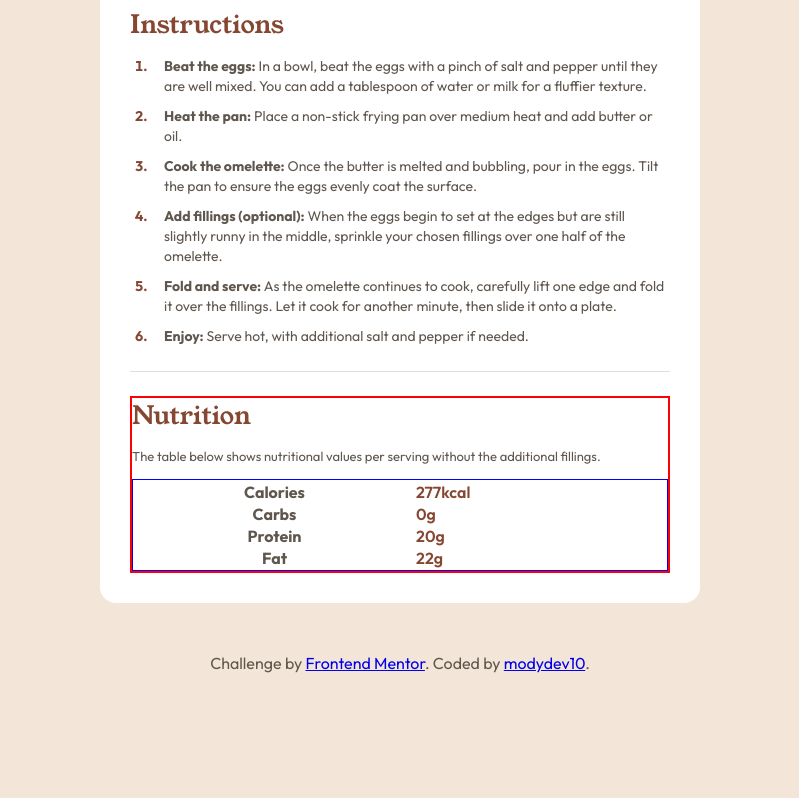
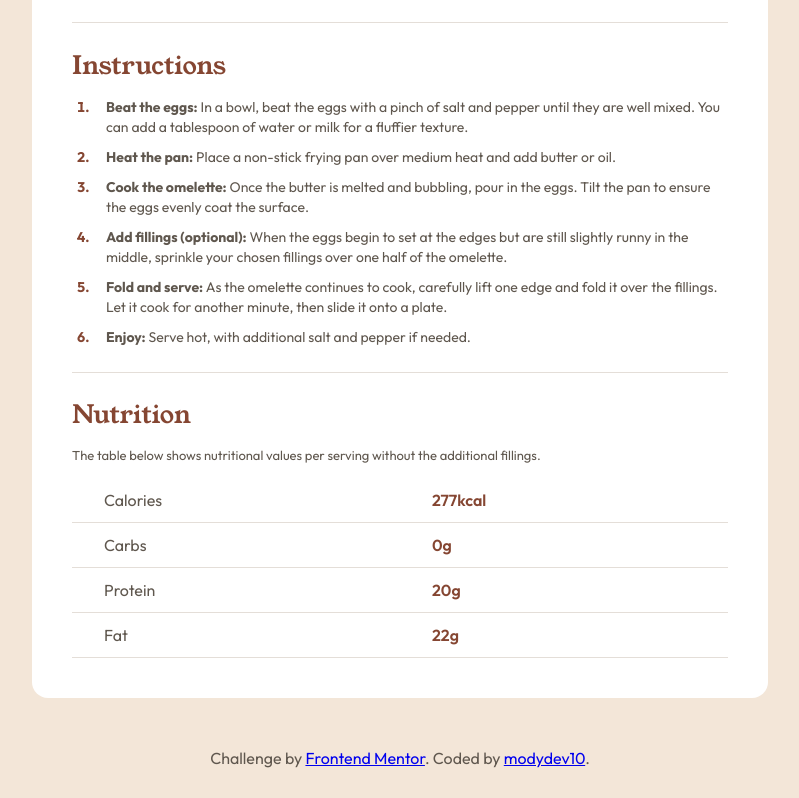
Before and after one commit to modydev10/recipe-page, a plain HTML site: page index.html in a window 1280 px wide. Shown: the part 868-1666 px from the top of the page, without its empty margins (240-1039 px from the left). Before the commit the page ends 1571 px from the top, so only its background shows below. Drawn offline with Linux system fonts and the light colour scheme.

Commit message:
brief changes

```diff
--- a/index.html
+++ b/index.html
@@ -6,17 +6,12 @@
   <meta name="viewport" content="width=device-width, initial-scale=1.0">
   <!-- displays site properly based on user's device -->
 
-  <link rel="icon" type="image/png" sizes="32x32" href="./assets/images/favicon-32x32.png">
-
   <title>Frontend Mentor | Recipe page</title>
 
-  <!-- <link rel="preconnect" href="https://fonts.googleapis.com">
-  <link rel="preconnect" href="https://fonts.gstatic.com" crossorigin>
-  <link href="https://fonts.googleapis.com/css2?family=Young Serif:wght@400&display=swap" rel="stylesheet">
-  <link href="https://fonts.googleapis.com/css2?family=Outfit:wght@400;600;700&display=swap" rel="stylesheet"> -->
 
+  <link rel="icon" type="image/png" sizes="32x32" href="./assets/images/favicon-32x32.png">
+  <link rel="stylesheet" href="style.css">
 
-  <link rel="stylesheet" href="style.css">
 </head>
 
 <body>
--- a/style.css
+++ b/style.css
@@ -59,13 +59,12 @@ ul li::marker {
 
 #main-card {
     background: var(--White);
-    width: 600px;
-    max-width: 90%;
-    padding: 30px;
+    max-width: 46rem;
+    padding: 2.5rem;
+    gap: 25px;
     border-radius: 16px;
     display: flex;
     flex-direction: column;
-    gap: 25px;
 }
 
 
@@ -86,6 +85,10 @@ section.title span.title {
     color: #000;
     font-family: 'Young Serif';
     font-size: 25px;
+}
+
+#recipe-description {
+    font-size: 13px;
 }
 
 
@@ -167,7 +170,6 @@ section.instructions ol li::marker {
 
 /* the fourth section: nutrition */
 section.nutrition {
-    border: 2px solid red;
     display: flex;
     flex-direction: column;
     justify-content: center;
@@ -179,13 +181,17 @@ section.nutrition {
 }
 
 table {
-    border: 1px solid blue;
+    border-collapse: collapse;
 }
 
-tbody {
-    border: 1px solid red;
+
+tr {
+    border-bottom: 1px solid var(--Stone150);
 }
 
+th {
+    font-weight: 400;
+}
 
 td {
     color: var(--Brown800);
@@ -193,6 +199,11 @@ td {
     font-size: 16px;
 }
 
+th, td {
+    width: 50%;
+    text-align: start;
+    padding: .75rem 2rem;
+}
 
 div.attribution {
     position: relative;
```
